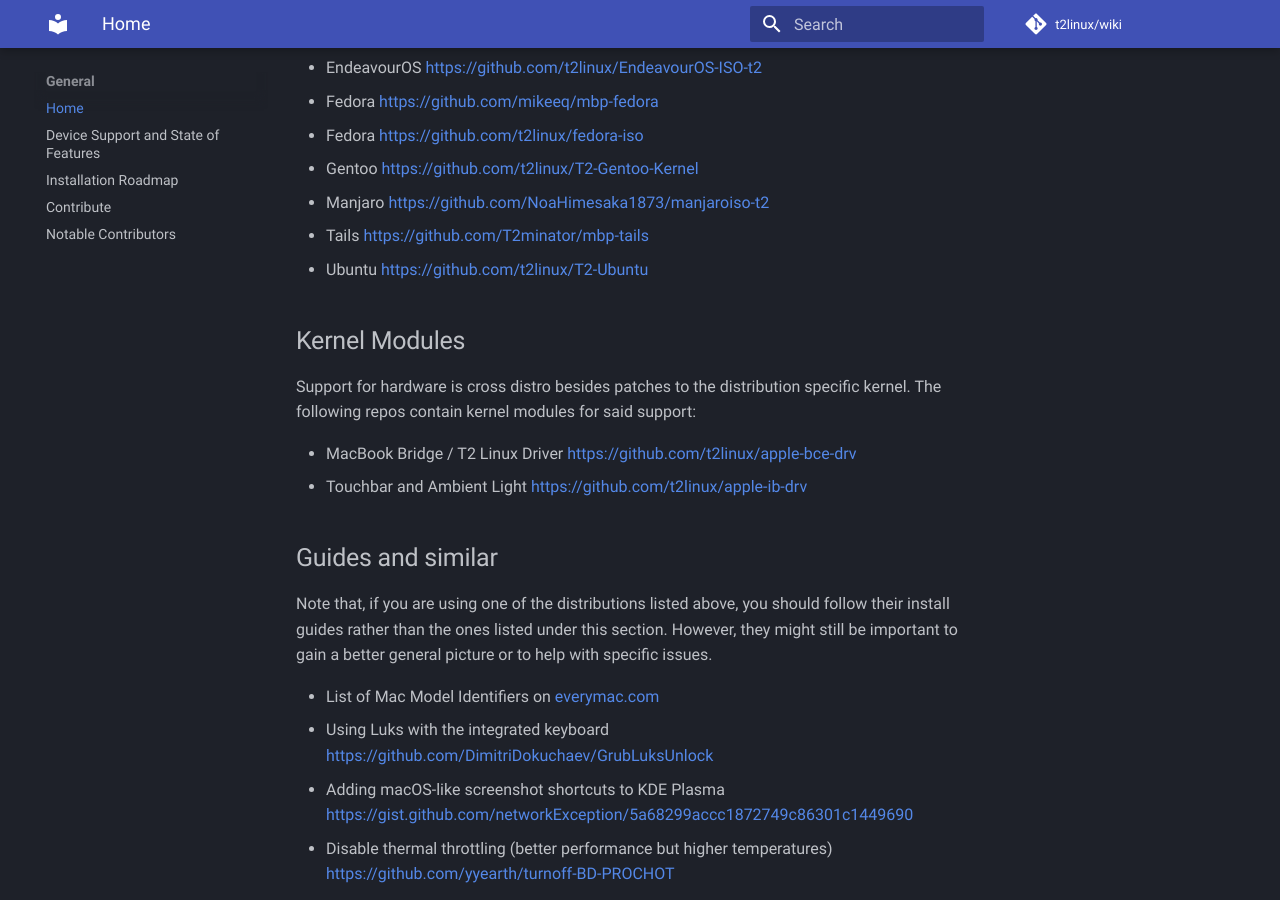
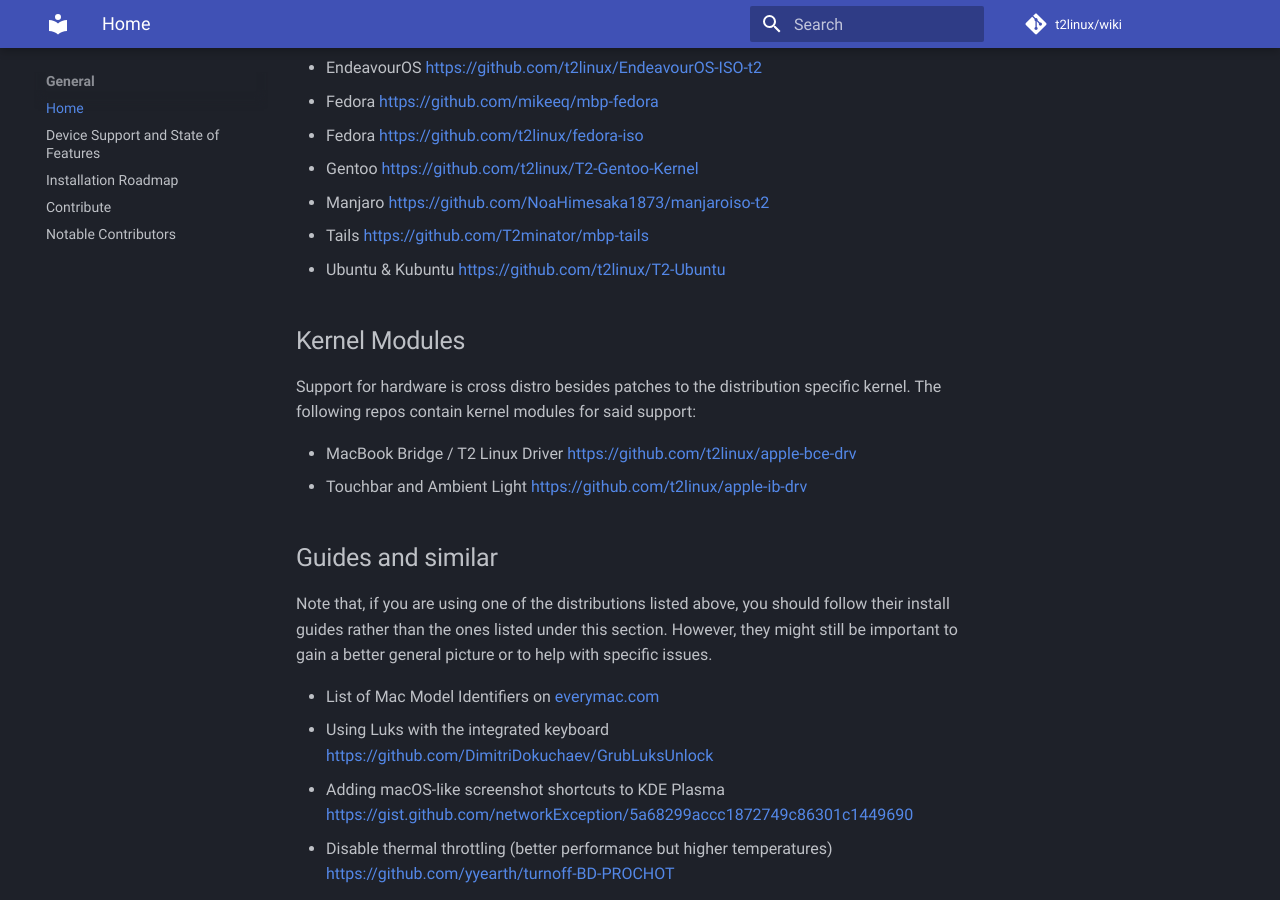
Before and after one commit to t2linux/wiki, an MkDocs documentation site: the page built from docs/index.md, in a window 1280 px wide and 900 px high, scrolled down 1047 px. Built offline with MkDocs 1.6.1 and Material for MkDocs 9.7.7, drawn with Linux system fonts in a browser that asks for light colours; comment, search, counter and statistics services are not loaded.

Commit message:
Added Kubuntu

```diff
--- a/docs/index.md
+++ b/docs/index.md
@@ -31,7 +31,7 @@ If the distribution you want to use has a guide [here](https://wiki.t2linux.org/
 - Gentoo [https://github.com/t2linux/T2-Gentoo-Kernel](https://github.com/t2linux/T2-Gentoo-Kernel)
 - Manjaro [https://github.com/NoaHimesaka1873/manjaroiso-t2](https://github.com/NoaHimesaka1873/manjaroiso-t2)
 - Tails [https://github.com/T2minator/mbp-tails](https://github.com/T2minator/mbp-tails)
-- Ubuntu [https://github.com/t2linux/T2-Ubuntu](https://github.com/t2linux/T2-Ubuntu)
+- Ubuntu & Kubuntu [https://github.com/t2linux/T2-Ubuntu](https://github.com/t2linux/T2-Ubuntu)
 
 ## Kernel Modules
 
```
